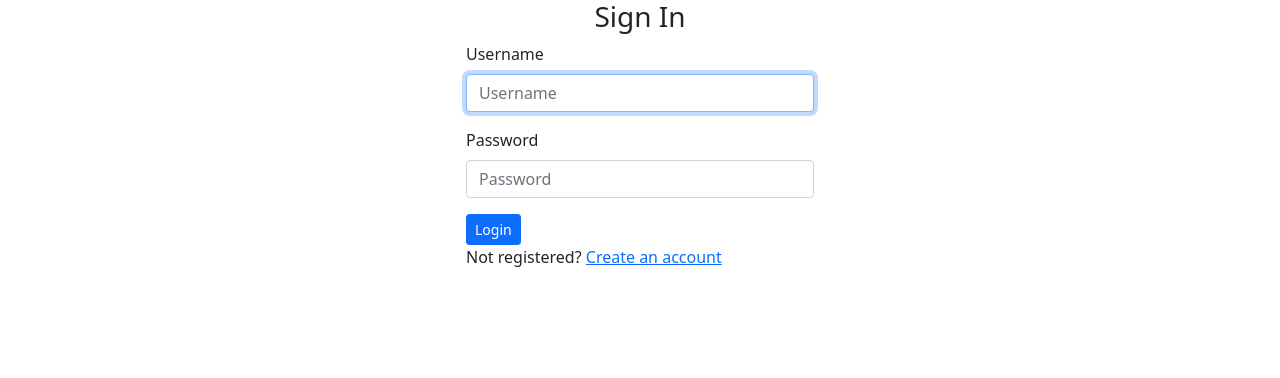
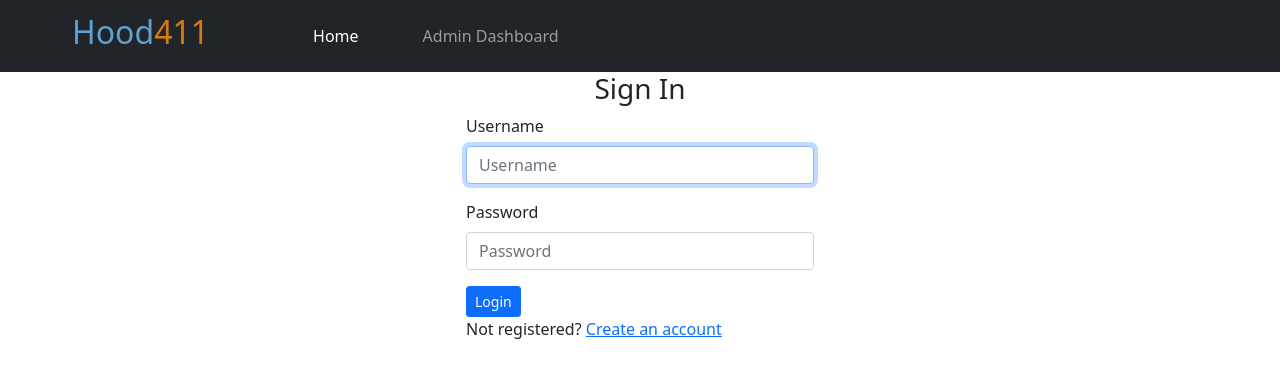
Before and after one commit to Esther-Anyona/four-one-one, a Django app: page /accounts/login/ in a window 1280 px wide. Shown: the top 378 px of the page. Run offline with Django 4.2, Linux system fonts and the light colour scheme; some libraries are stand-ins or nearby versions.

Commit message:
Add navbar

```diff
--- a/newsapp/templates/home.html
+++ b/newsapp/templates/home.html
@@ -7,10 +7,10 @@
     <div class="row">
     {% for neighbourhood in neighbourhoods %}
     <div class="col-md-4">
-        <div class="card" style="margin-bottom: 30px; border-radius: 3px; background-color:rgb(250, 206, 206);">
+        <div class="card" style="margin-bottom: 30px; border-radius: 3px; background-color:rgb(137, 192, 230);">
             <img src="{{ neighbourhood.neighbourhood_pic.url }}" class="card-img-top" style="border-radius: 3px 3px 0px 0px;" width="300" height="400" object fit="scale-down" alt="...">
             <div class="card-body">
-                <h5 class="card-title" style="color: olivedrab;">{{ neighbourhood.neighbourhood_name }}</h5>
+                <h5 class="card-title" style="color: rgb(214, 123, 18); font-weight: bold;font-size: 25px;">{{ neighbourhood.neighbourhood_name }}</h5>
                 <div class="card-content" style="float:left">
                     <h6><span  style="font-weight: lighter; font-size: small;">Location: <b>{{ neighbourhood.location }}</b></span></h6>
                 </div>
--- a/newsapp/templates/navbar.html
+++ b/newsapp/templates/navbar.html
@@ -0,0 +1,16 @@
+<nav class="navbar navbar-expand-lg navbar-dark bg-dark">
+    <div class="container-fluid">
+        <a class="navbar-brand mx-5" href="/">
+            <h2 style="color:rgb(96,162,206)">Hood<span style="color: rgb(214, 123, 18);">411</span></h2>
+        </a>
+        <button class="navbar-toggler" type="button" data-bs-toggle="collapse" data-bs-target="#navbarNavAltMarkup" aria-controls="navbarNavAltMarkup" aria-expanded="false" aria-label="Toggle navigation">
+            <span class="navbar-toggler-icon"></span>
+        </button>
+        <div class="collapse navbar-collapse" id="navbarNavAltMarkup">
+            <div class="navbar-nav ">
+                <a class="nav-link active mx-5" aria-current="page" href="{% url 'home' %}">Home</a>
+                <a class="nav-link" href="admin/newsapp/profile/">Admin Dashboard</a>
+            </div>
+        </div>
+    </div>
+</nav>
```
